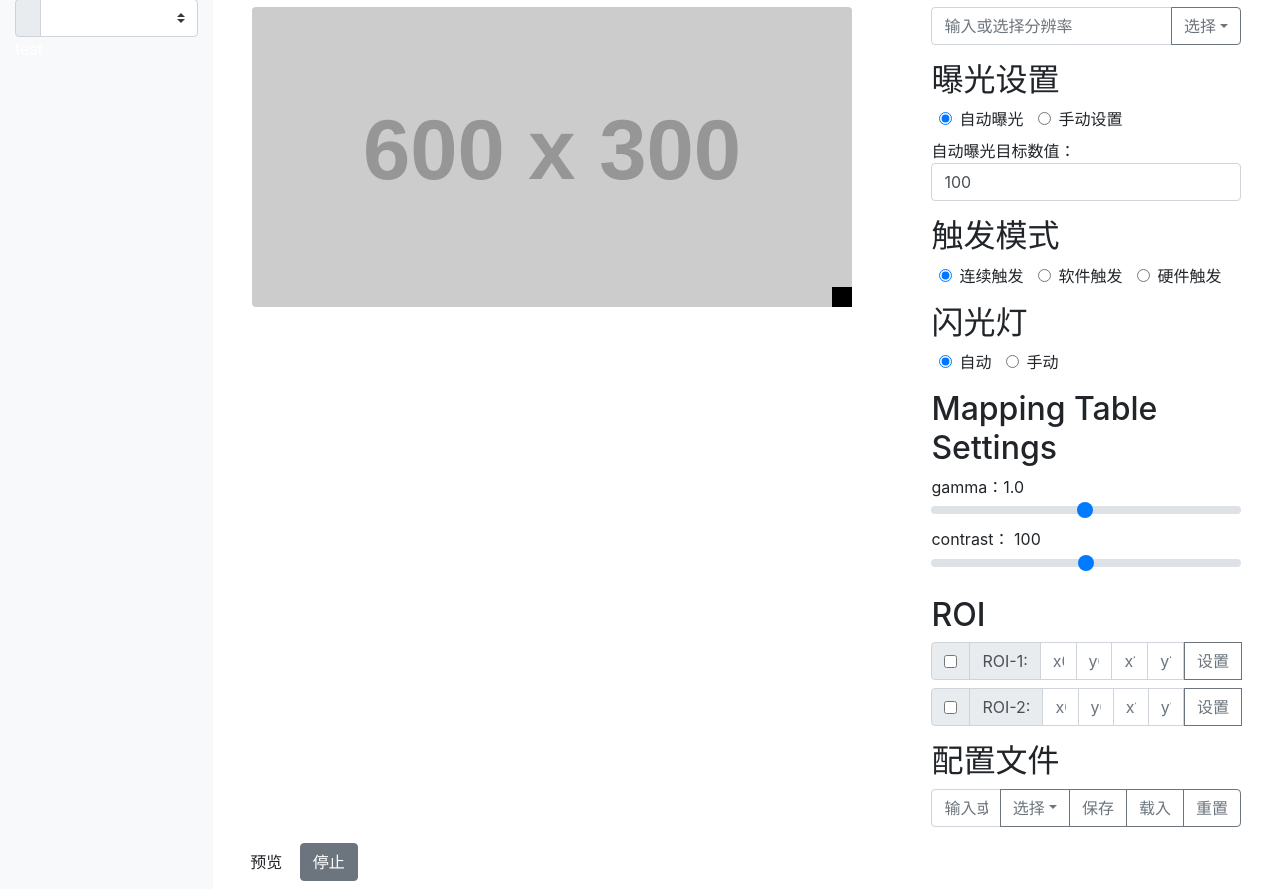
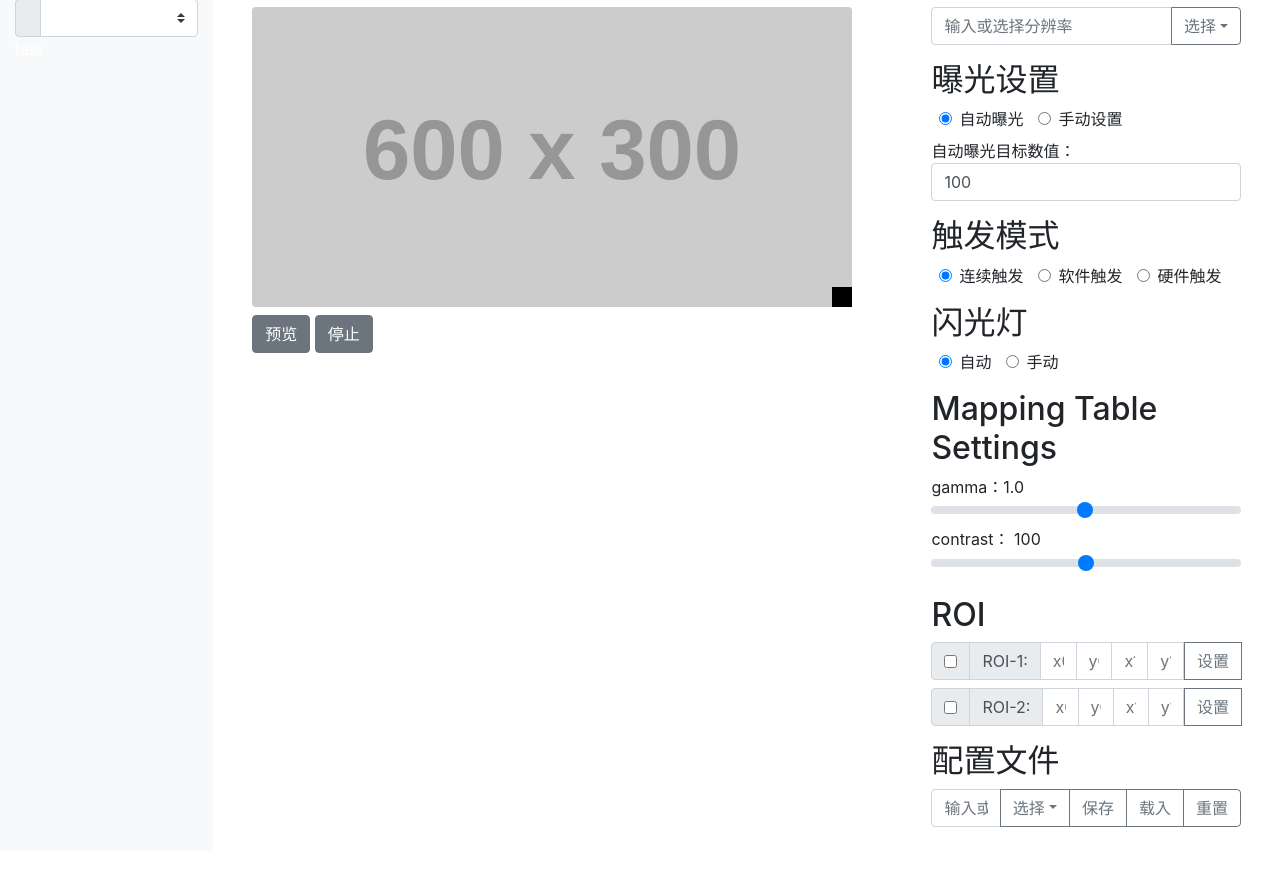
Before and after one commit to pistonly/django_webapp, a Django app: page /camera/ in a window 1280 px wide. Shown: the part 57-946 px from the top of the page. After the commit the page ends 884 px from the top, so only its background shows below. Run offline with Django 4.2, Linux system fonts and the light colour scheme; a user stored in the database is signed in; grey boxes labelled with a size stand in for pictures from a placeholder-image service; data that the repository does not hold is empty; parts of the project's set-up code (start-up, migrations or seed data) failed here and were passed over; some libraries are stand-ins or nearby versions.

Commit message:
update preview

```diff
--- a/camera/static/js/document_ready.js
+++ b/camera/static/js/document_ready.js
@@ -107,6 +107,8 @@ $(document).ready(function() {
             $('#trigger-settings').hide();
             $('#start-preview').prop('disabled', false);
             $('#stop-preview').prop('disabled', false);
+            // stop ws
+            stopPreview();
         } else {
             // Hide the trigger button for other selections
             $('#trigger-settings').show();
--- a/camera/static/js/preview.js
+++ b/camera/static/js/preview.js
@@ -27,11 +27,15 @@
         ws.onclose = function(e) {
             console.log("WebSocket closed");
         };
+        $('#start-preview').prop('disabled', true);
+        $('#stop-preview').prop('disabled', false);
     }
 
     function stopPreview() {
         if (ws) {
             ws.close(1000, "stop preview.");
+            $('#start-preview').prop('disabled', false);
+            $('#stop-preview').prop('disabled', true);
         }
     }
 
--- a/camera/templates/camera/camera.html
+++ b/camera/templates/camera/camera.html
@@ -141,7 +141,7 @@
                         <div class="col-md-8">
 
                             <!-- Camera view -->
-                            <div id="imageContainer" class="image-container">
+                            <div id="imageContainer" class="image-container mb-2">
                                 <img id="camera-image" src="https://placehold.co/600x300" alt="Camera Stream" class="img-fluid rounded">
                                 <canvas id="roiCanvas" class="roi-canvas"></canvas>
                                 <div id="dragHandle" class="drag-handle"></div>
@@ -150,6 +150,13 @@
                                 <p>Coordinates: <span id="coords">0, 0</span></p>
                             </div>
 
+                            <!-- Save buttons -->
+                            <div class="row mb-2">
+                                <div class="col-md-12" id="preview-group">
+                                    <button type="button" class="btn btn-secondary" id="start-preview" onclick="startPreview()">预览</button>
+                                    <button type="button" class="btn btn-secondary" id="stop-preview" onclick="stopPreview()">停止</button>
+                                </div>
+                            </div>
                         </div>
                         <div class="col-md-4">
                             <!-- Controls -->
@@ -326,13 +333,6 @@
 
                         </div>
 
-                        <!-- Save buttons -->
-                        <div class="row">
-                            <div class="col-md-12" id="preview-group">
-                                <button type="button" class="btn btn-default" id="start-preview" onclick="startPreview()">预览</button>
-                                <button type="button" class="btn btn-secondary" id="stop-preview" onclick="stopPreview()">停止</button>
-                            </div>
-                        </div>
                     </div>
                 </div>
             </div>
```
Also changed, not shown: db.sqlite3.
